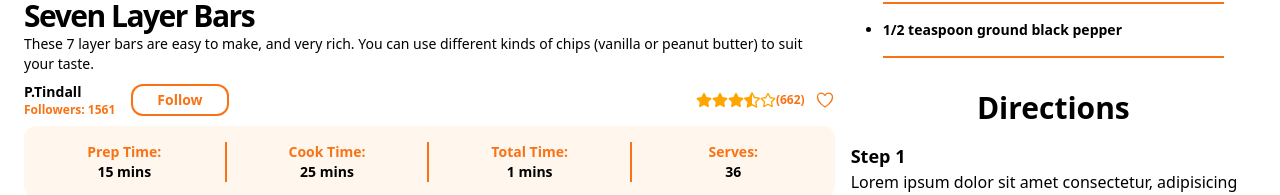
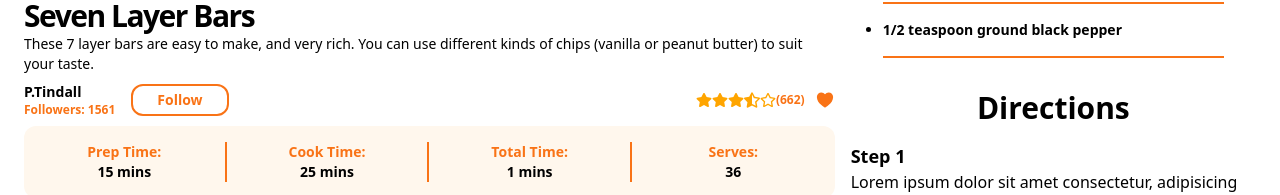
Before and after one commit to Jon-Felipe/Tasty-React, a React (Vite) app: page /recipe/1 in a window 1280 px wide. Both pictures are taken after a click on the button 824 px from the left and 606 px from the top of the page. Shown: the part 506-701 px from the top of the page. Built offline with nearby package versions, Linux system fonts and the light colour scheme.

Commit message:
is favourite icon button functionality

```diff
--- a/src/pages/SingleRecipe.tsx
+++ b/src/pages/SingleRecipe.tsx
@@ -1,6 +1,7 @@
-import React from 'react';
+import React, { useState } from 'react';
 import { useParams } from 'react-router-dom';
 import { HeartIcon } from '@heroicons/react/24/outline';
+import { HeartIcon as HeartIconSolid } from '@heroicons/react/24/solid';
 
 // components
 import Star from '../components/Star';
@@ -18,6 +19,7 @@ import foodImg from '../assets/hero-img.jpg';
 type Props = {};
 
 const SingleRecipe = () => {
+  const [isFavourite, setIsFavourite] = useState<boolean>(false);
   const flexRow = 'flex items-center';
 
   const { id } = useParams();
@@ -56,8 +58,12 @@ const SingleRecipe = () => {
                 ({recipe?.ratings})
               </p>
             </div>
-            <button>
-              <HeartIcon className='w-5 h-5 text-orange-500' />
+            <button type='button' onClick={() => setIsFavourite(!isFavourite)}>
+              {isFavourite ? (
+                <HeartIconSolid className='w-5 h-5 text-orange-500' />
+              ) : (
+                <HeartIcon className='w-5 h-5 text-orange-500' />
+              )}
             </button>
           </div>
         </section>
```
